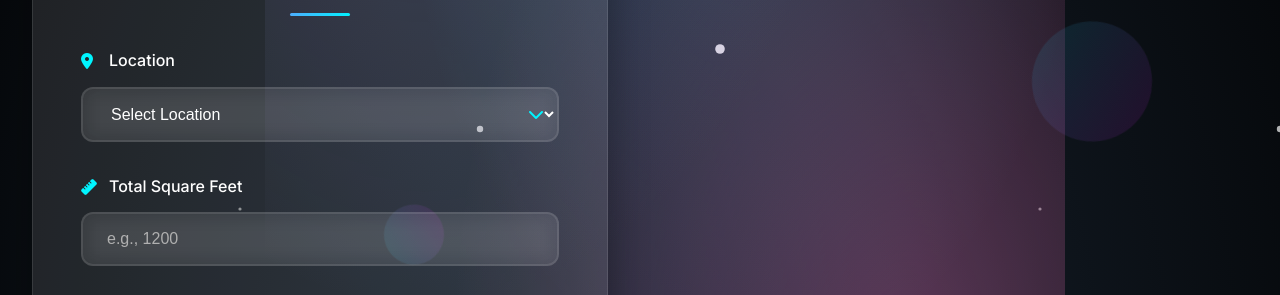
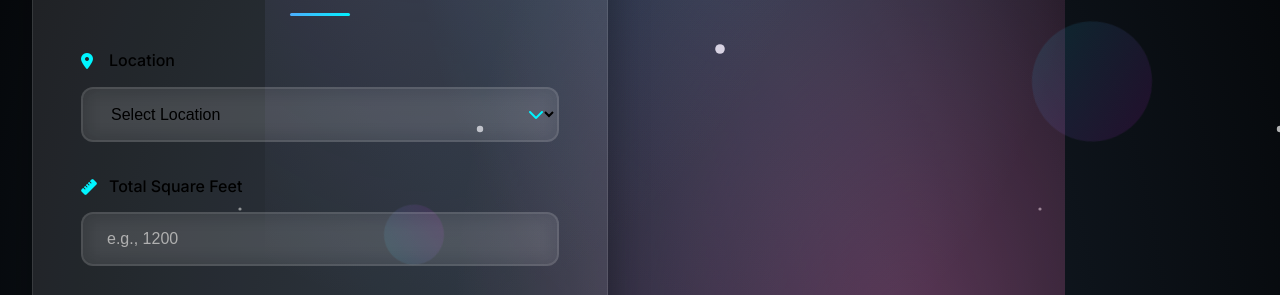
Before and after one commit to NayeemHossenJim/Machine-Learning, a plain HTML site: page 6. House Price Prediction/UI/index.html in a window 1280 px wide. Shown: the part 431-726 px from the top of the page. Drawn offline with Linux system fonts and the light colour scheme; no server answers.

Commit message:
Change primary text color from white to black for improved readability

```diff
--- a/6. House Price Prediction/UI/style.css
+++ b/6. House Price Prediction/UI/style.css
@@ -12,7 +12,7 @@
     --dark-bg: #0a0a0a;
     --card-bg: rgba(255, 255, 255, 0.05);
     --glass-bg: rgba(255, 255, 255, 0.1);
-    --text-primary: #ffffff;
+    --text-primary: #000000;
     --text-secondary: #b0b0b0;
     --gradient-1: linear-gradient(135deg, #667eea 0%, #764ba2 100%);
     --gradient-2: linear-gradient(135deg, #f093fb 0%, #f5576c 100%);
```
